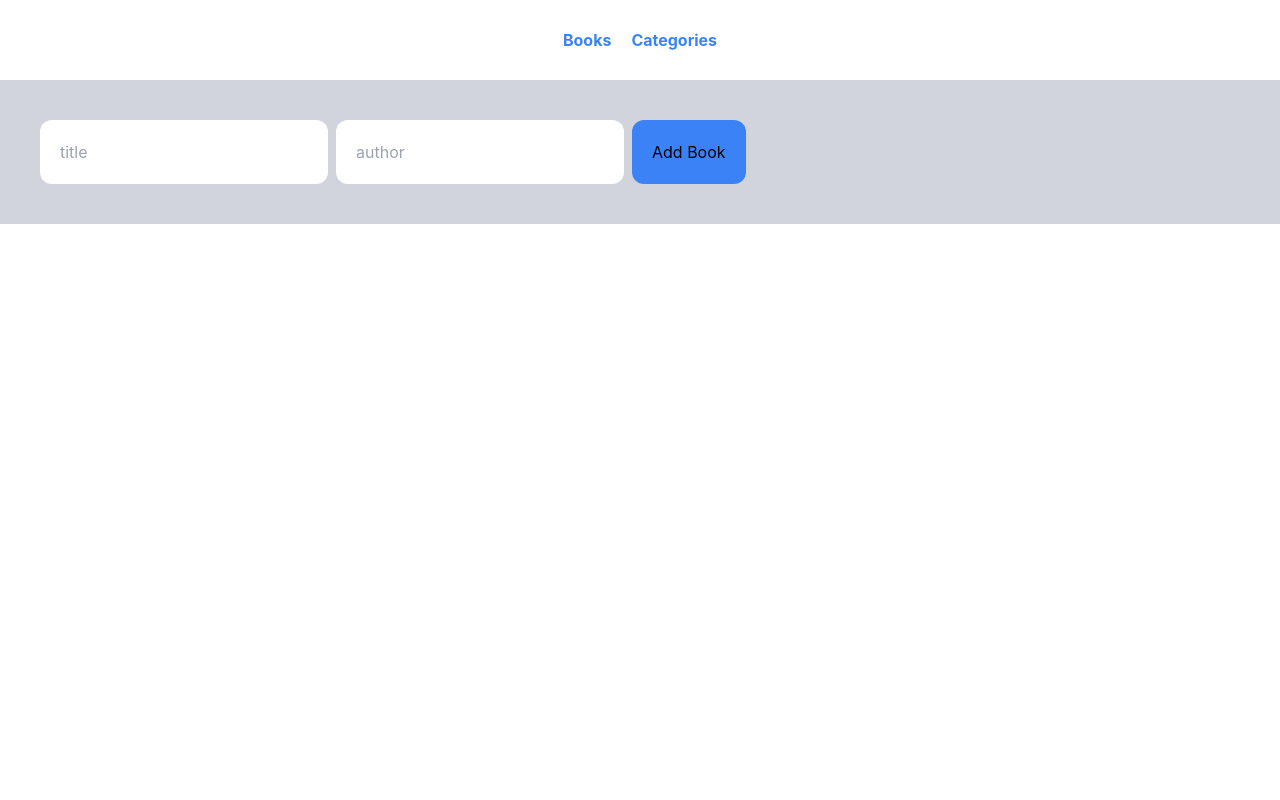
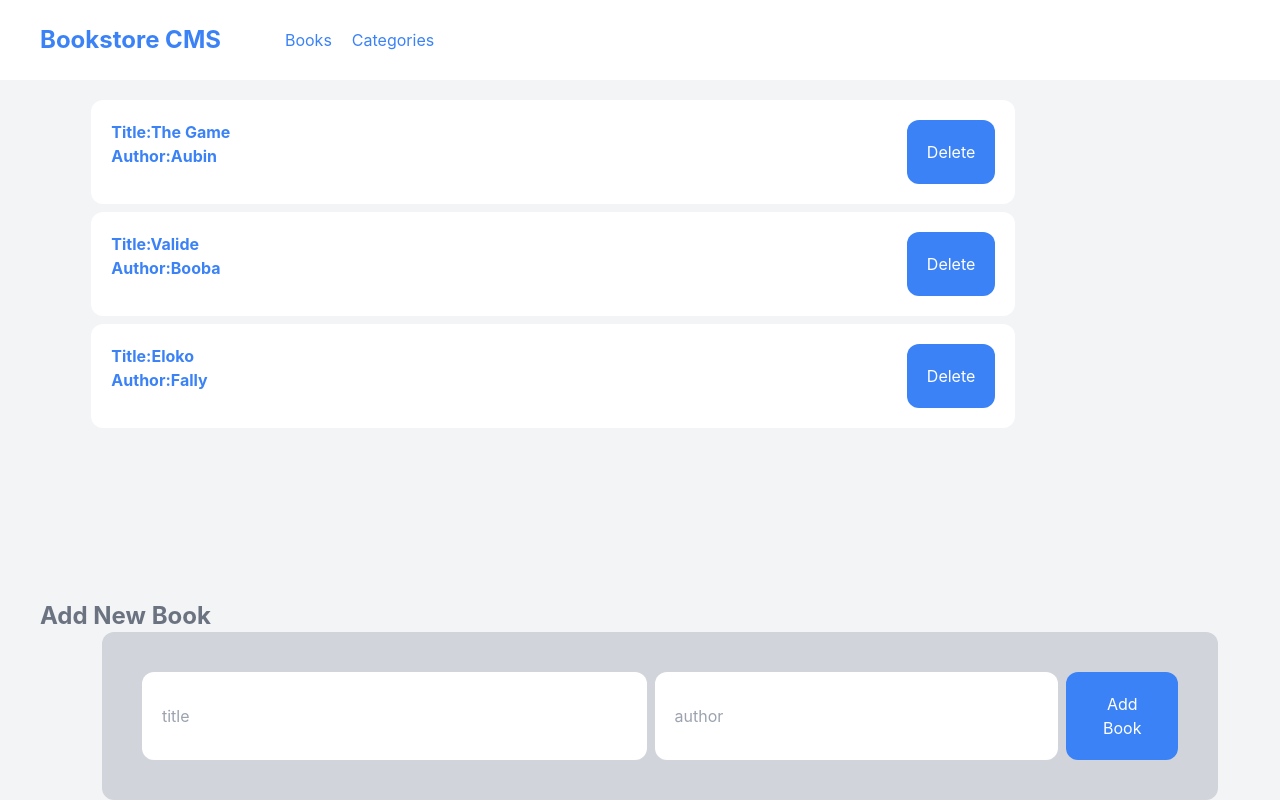
Before and after one commit to aubinleyoung/book-store, a React (Create React App) app: page / in a window 1280 px wide. Built offline with nearby package versions, Linux system fonts and the light colour scheme.

Commit message:
Add new books to the Books page

```diff
--- a/src/App.css
+++ b/src/App.css
@@ -1,5 +1,8 @@
 .App {
-  background: gray;
-  width: 100%;
+  background: #f3f4f6;
   height: 100vh;
 }
+
+button {
+  color: white;
+}
--- a/src/App.js
+++ b/src/App.js
@@ -6,7 +6,7 @@ import Books from './components/Books';
 import Categories from './components/Categories';
 
 const App = () => (
-  <>
+  <main className="App">
 
     <Navbar />
     <Routes>
@@ -14,7 +14,7 @@ const App = () => (
       <Route path="/books" element={<Books />} />
       <Route path="/categories" element={<Categories />} />
     </Routes>
-  </>
+  </main>
 );
 
 export default App;
--- a/src/components/Book.js
+++ b/src/components/Book.js
@@ -1,23 +1,25 @@
 import React from 'react';
 import PropTypes from 'prop-types';
 
-const Book = (props) => {
-  const { book } = props;
-  const { author, title } = book;
+const Book = ({ item }) => (
+  <main className="pl-10 ">
 
-  return (
-    <main className="w-full flex items-center justify-between">
-      <div className="flex border-2 w-40 h-10 gap-5">
-        <p>{author}</p>
-        <p>by</p>
-        <p>{title}</p>
-        <button type="submit">Delete</button>
+    <div className="flex justify-between bg-white w-[90%] rounded-xl m-auto p-5">
+      <div className="font-bold text-blue-500">
+        <p>
+          Title:
+          <span>{item.title}</span>
+        </p>
+        <p>
+          Author:
+          <span>{item.author}</span>
+        </p>
+
       </div>
-    </main>
+      <button type="submit" className="add-btn bg-blue-500 rounded-xl p-5">Delete</button>
+    </div>
+  </main>
+);
 
-  );
-};
-Book.propTypes = {
-  book: PropTypes.instanceOf(Object).isRequired,
-};
+Book.propTypes = { item: PropTypes.shape().isRequired };
 export default Book;
--- a/src/components/Books.js
+++ b/src/components/Books.js
@@ -1,19 +1,39 @@
 import React from 'react';
 import Form from './Form';
-// import Book from './Book';
+import Book from './Book';
 
-const Books = () => (
-  <main className="w-full h-fit text-center bg-gray-300">
-    <section className="">
+const Books = () => {
+  const bookList = [
+    {
+      id: 1,
+      title: 'The Game',
+      author: 'Aubin',
+    },
+    {
+      id: 2,
+      title: 'Valide',
+      author: 'Booba',
+    },
+    {
+      id: 2,
+      title: 'Eloko',
+      author: 'Fally',
+    },
+  ];
+  return (
+    <main className="w-full fex flex-col  ">
+      <section className="mt-5 w-10/12 flex flex-col items-stretch gap-y-10 booklist pb-10">
+        <div className="flex flex-col gap-2 ">
+          {bookList.map((item) => (
+            <Book key={item.id} item={item} />
+          ))}
+        </div>
+      </section>
+      <br />
 
-      <div>
-        {' '}
-        {/* <Book /> */}
-      </div>
-
-    </section>
-    <Form />
-  </main>
-);
+      <Form />
+    </main>
+  );
+};
 
 export default Books;
--- a/src/components/Categories.js
+++ b/src/components/Categories.js
@@ -1,7 +1,7 @@
 import React from 'react';
 
 const Categories = () => (
-  <main className="w-full h-full flex flex-col items-center justify-center bg-gray-300">
+  <main className="w-full  flex flex-col items-center justify-center ">
     <button className="bg-blue-600 mx-auto mt-10 text-white font-bold p-2 rounded-md" type="button">Check Status</button>
   </main>
 );
--- a/src/components/Form.js
+++ b/src/components/Form.js
@@ -1,12 +1,11 @@
 import React from 'react';
 
 const Form = () => (
-  <main>
-
-    <form className="form flex p-10  gap-2">
-
-      <input className="title rounded-xl p-5" type="text" placeholder="title" />
-      <input className="atuthor rounded-xl p-5" type="text" placeholder="author" />
+  <main className="w-full form flex flex-col pl-10  absolute  left-0 rigth-0 bottom-0">
+    <h1 className="self-star text-gray-500 text-2xl font-bold ">Add New Book</h1>
+    <form className="form flex p-10  gap-2  bg-gray-300 m-auto w-[90%] rounded-xl">
+      <input className="title rounded-xl p-5 w-[50%]" type="text" placeholder="title" />
+      <input className="atuthor rounded-xl p-5  w-[40%]" type="text" placeholder="author" />
       <button className="add-btn bg-blue-500 rounded-xl p-5" type="submit">Add Book</button>
 
     </form>
--- a/src/components/Navbar.js
+++ b/src/components/Navbar.js
@@ -3,10 +3,11 @@ import { Link } from 'react-router-dom';
 import '../App.css';
 
 const Header = () => (
-  <header className="w-full h-20 bg-white flex justify-center items-center">
+  <header className="w-full h-20 pl-10 gap-16  bg-white flex justify-start items-center">
+    <h1 className="text-blue-500 font-bold text-2xl">Bookstore CMS </h1>
     <ul className="flex gap-5">
-      <Link to="/books" className="font-bold text-blue-500 ">Books</Link>
-      <Link to="/categories" className="font-bold text-blue-500 ">Categories</Link>
+      <Link to="/books" className=" text-blue-500 ">Books</Link>
+      <Link to="/categories" className="text-blue-500 ">Categories</Link>
     </ul>
   </header>
 );
```
